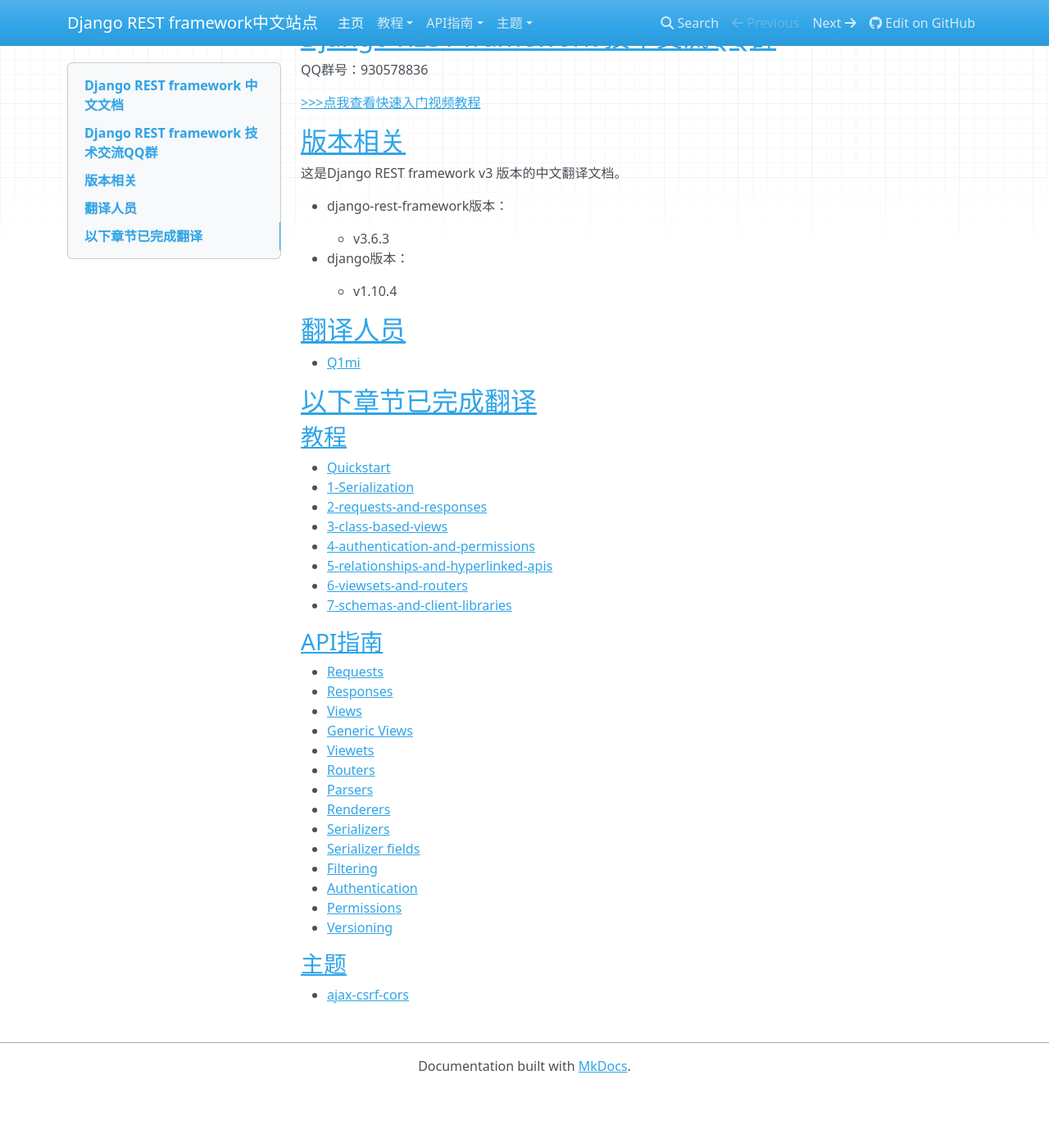
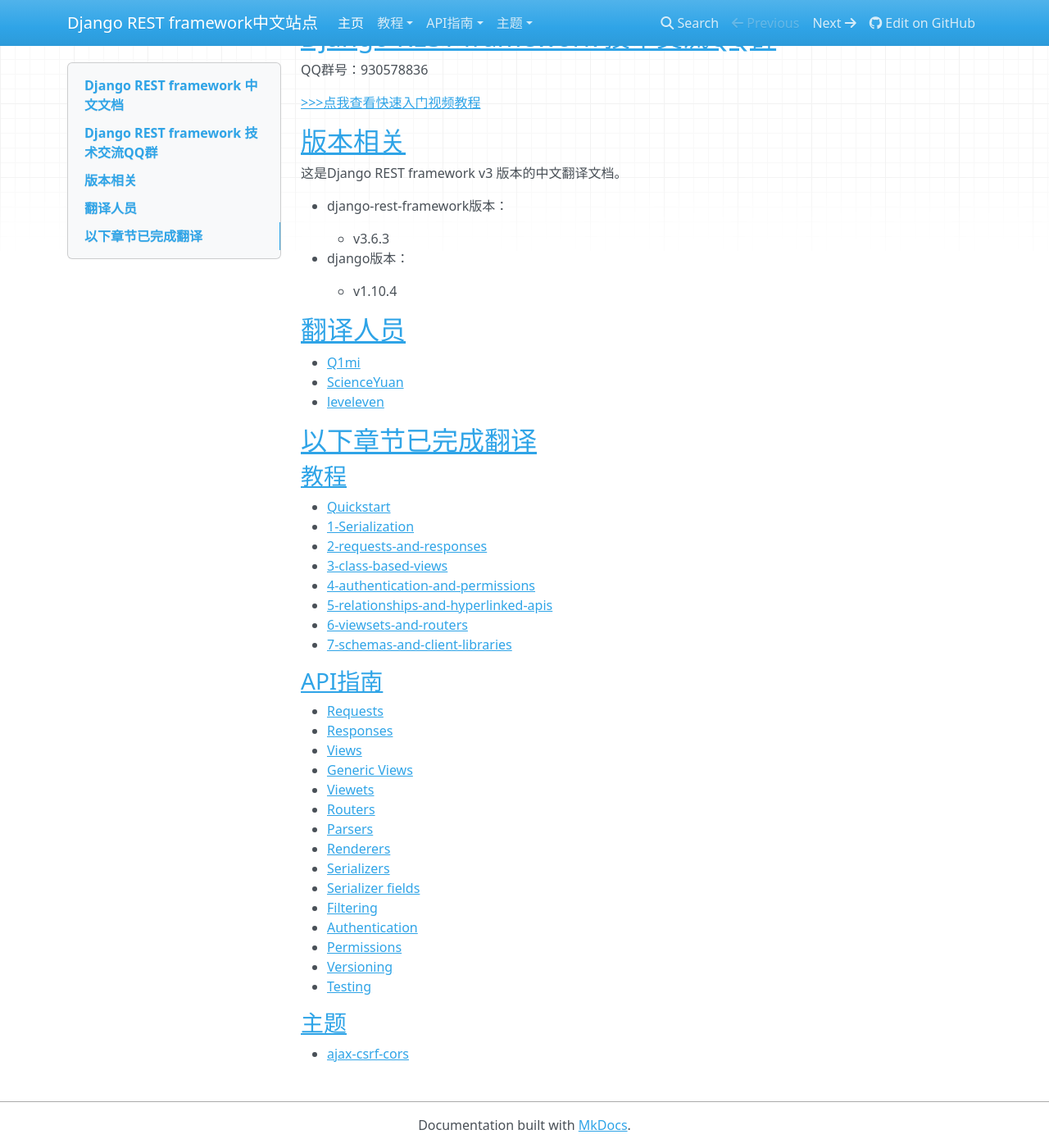
Before and after one commit to Q1mi/Django-REST-framework-documentation, an MkDocs documentation site: the page built from docs/index.md, in a window 1280 px wide and 1400 px high, scrolled down 256 px. Shown: the whole window at 82% size. Built offline with MkDocs 1.6.1, drawn with Linux system fonts in a browser that asks for light colours; nearby versions of some CDN libraries; before the commit the page ends 1584 px from its top, so only the background shows below that.

Commit message:
update index page

```diff
--- a/docs/index.md
+++ b/docs/index.md
@@ -29,6 +29,8 @@ QQ群号：930578836
 ## 翻译人员
 
 * [Q1mi](https://github.com/Q1mi)
+* [ScienceYuan](https://github.com/ScienceYuan)
+* [leveleven](https://github.com/leveleven)
 
 ## 以下章节已完成翻译
 
@@ -59,6 +61,7 @@ QQ群号：930578836
 * [Authentication](/Django-REST-framework-documentation/api-guide/authentication_zh/)
 * [Permissions](/Django-REST-framework-documentation/api-guide/permissions_zh/)
 * [Versioning](/Django-REST-framework-documentation/api-guide/versioning_zh/)
+* [Testing](/Django-REST-framework-documentation/api-guide/testing_zh/)
 
 ### 主题
 
--- a/mkdocs.yml
+++ b/mkdocs.yml
@@ -50,7 +50,7 @@ nav:
     - 'Returning URLs': 'api-guide/reverse.md'
     - 'Exceptions': 'api-guide/exceptions.md'
     - 'Status codes': 'api-guide/status-codes.md'
-    - 'Testing': 'api-guide/testing.md'
+    - 'Testing': 'api-guide/testing_zh.md'
     - 'Settings': 'api-guide/settings.md'
  - 主题:
      - 'Documenting your API': 'topics/documenting-your-api.md'
```
